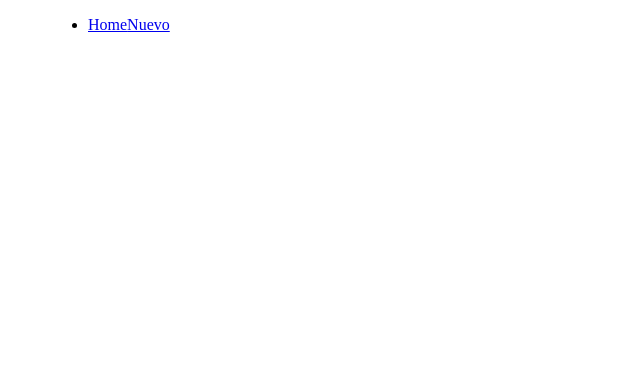
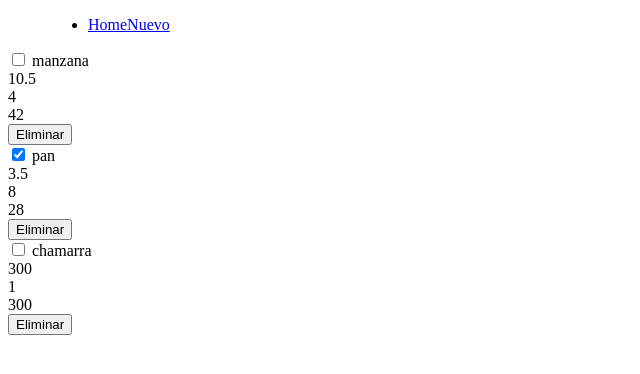
Before and after one commit to candelariaretamal/trabajoPractico, an Angular app: page / in a window 1280 px wide. Shown: the top 374 px of the page, without its empty margins (0-640 px from the left). Built offline with nearby package versions, Linux system fonts and the light colour scheme.

Commit message:
cree el componente item y mostre la informacion

```diff
--- a/src/app/app.component.html
+++ b/src/app/app.component.html
@@ -1,3 +1,4 @@
 <div>
     <app-header></app-header>
+    <app-items></app-items>
 </div>
--- a/src/app/app.module.ts
+++ b/src/app/app.module.ts
@@ -5,12 +5,14 @@
 import { AppComponent } from './app.component';
 import { HeaderComponent } from './components/header/header.component';
 import { ItemsComponent } from './components/items/items.component';
+import { ItemComponent } from './components/item/item.component';
 
 @NgModule({
   declarations: [
     AppComponent,
     HeaderComponent,
-    ItemsComponent
+    ItemsComponent,
+    ItemComponent
   ],
   imports: [
     BrowserModule,
--- /dev/null
+++ b/src/app/components/item/item.component.html
@@ -0,0 +1,19 @@
+<div>
+    <div>
+        <input type="checkbox" [checked]="item.completed">
+        {{ item.title }}
+    </div>
+    <div>
+        {{ item.price }}
+    </div>
+    <div>
+        {{ item.quantity }}
+    </div>
+    <div>
+        {{ (item.price * item.quantity) }}
+    </div>
+
+    <div>
+        <button>Eliminar</button>
+    </div>
+</div>
--- /dev/null
+++ b/src/app/components/item/item.component.ts
@@ -0,0 +1,19 @@
+import { Component, Input, OnInit } from '@angular/core';
+import { Item } from 'src/app/models/item';
+
+@Component({
+  selector: 'app-item',
+  templateUrl: './item.component.html',
+  styleUrls: ['./item.component.css']
+})
+export class ItemComponent implements OnInit{
+
+  @Input()item:Item=new Item();
+
+  constructor(){}
+
+  ngOnInit(): void {
+
+  }
+
+}
--- a/src/app/components/items/items.component.html
+++ b/src/app/components/items/items.component.html
@@ -1 +1,3 @@
-<p>items works!</p>
+<div>
+    <app-item *ngFor="let item of items" [item]="item"></app-item>
+</div>
--- a/src/app/components/items/items.component.ts
+++ b/src/app/components/items/items.component.ts
@@ -27,6 +27,13 @@
         price: 3.5,
         quantity:8,
         completed:true
+      },
+      {
+        id:2,
+        title: 'chamarra',
+        price: 300,
+        quantity:1,
+        completed:false
       }
     ]
   }
```
Also changed, not shown: src/app/components/item/item.component.css (added).
